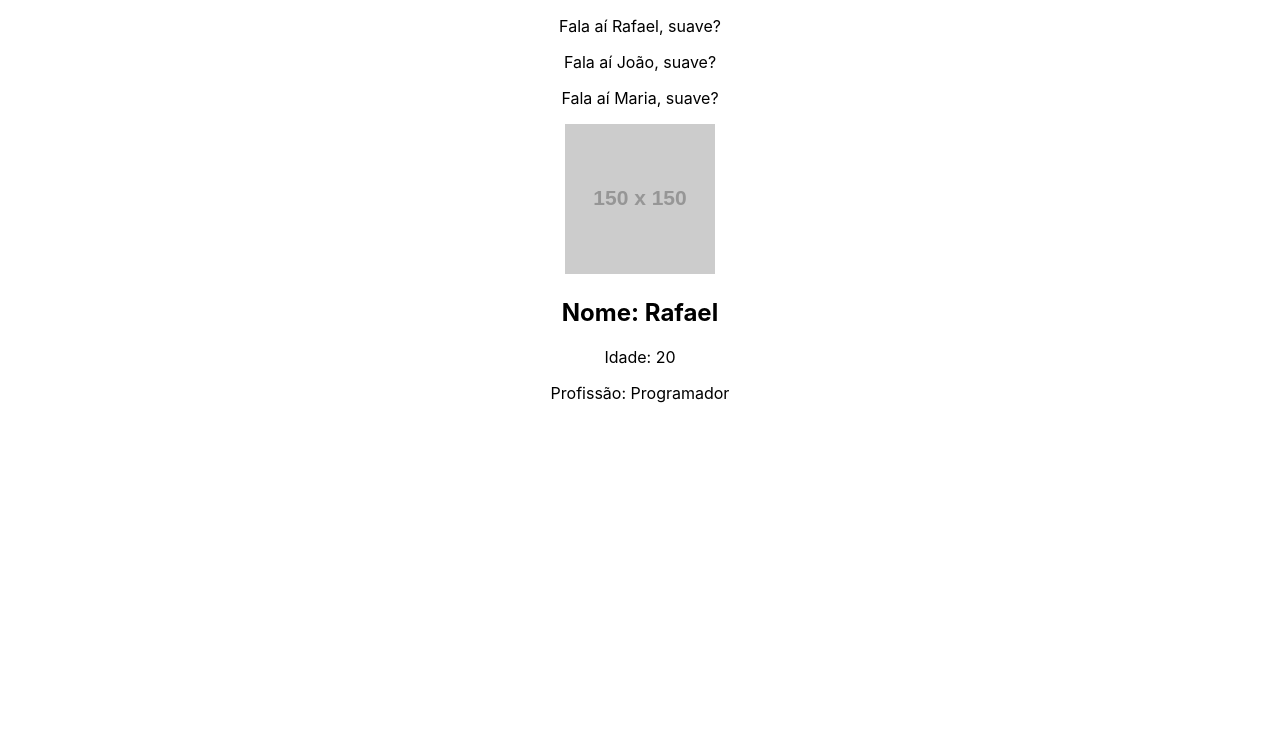
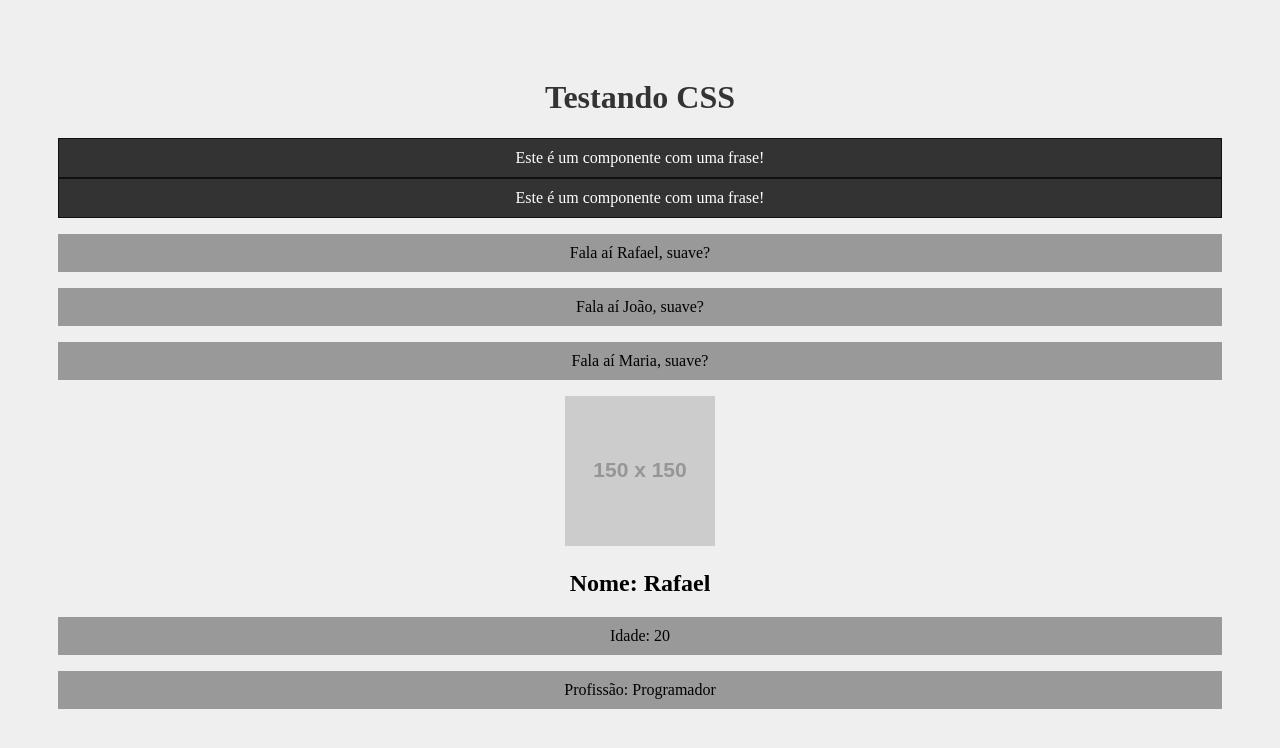
Before and after one commit to FerreiraRAf/Curso-React, a React (Create React App) app: page / in a window 1280 px wide. Shown: the top 748 px of the page. Built offline with nearby package versions, Linux system fonts and the light colour scheme.

Commit message:
Inserindo CSS no React

```diff
--- a/src/App.js
+++ b/src/App.js
@@ -2,6 +2,7 @@
 import HelloWord from './components/HelloWord';
 import SayMyName from './components/SayMyName';
 import Pessoa from './components/Pessoa';
+import Frase from './components/Frase';
 
 function App() {
   const nome = "Maria";
@@ -9,6 +10,9 @@
 
   return (
     <div className="App">
+      <h1>Testando CSS</h1>
+      <Frase />
+      <Frase />
       <SayMyName nome="Rafael" />
       <SayMyName nome="João" />
       <SayMyName nome={nome} />
--- a/src/components/Frase.js
+++ b/src/components/Frase.js
@@ -1,7 +1,9 @@
-    function Frase() {
+import styles from "./Frase.module.css"
+
+function Frase() {
         return (
-            <div>
-                <p>Este é um componente com uma frase!</p>
+            <div className={styles.fraseContainer} >
+                <p className={styles.fraseContent} >Este é um componente com uma frase!</p>
             </div>
         )
     }
--- /dev/null
+++ b/src/components/Frase.module.css
@@ -0,0 +1,10 @@
+.fraseContainer{
+    background-color: #333;
+    border: 1px solid #111;
+}
+
+.fraseContent {
+    color: #fff;
+    background-color: #333;
+    margin: 0;
+}
--- a/src/index.css
+++ b/src/index.css
@@ -1,13 +1,13 @@
-body {
-  margin: 0;
-  font-family: -apple-system, BlinkMacSystemFont, 'Segoe UI', 'Roboto', 'Oxygen',
-    'Ubuntu', 'Cantarell', 'Fira Sans', 'Droid Sans', 'Helvetica Neue',
-    sans-serif;
-  -webkit-font-smoothing: antialiased;
-  -moz-osx-font-smoothing: grayscale;
-}
+  body{
+    padding: 50px;
+    background-color: #efefef;
+  }
 
-code {
-  font-family: source-code-pro, Menlo, Monaco, Consolas, 'Courier New',
-    monospace;
-}
+  h1{
+    color: #333;
+  }
+
+  p{
+    background-color: #999;
+    padding: 10px;
+  }
```
